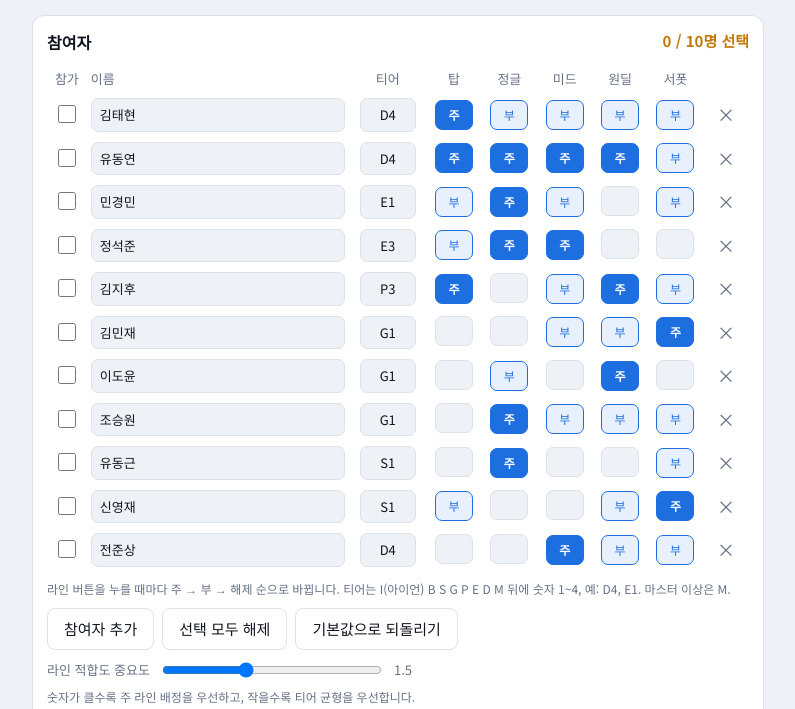
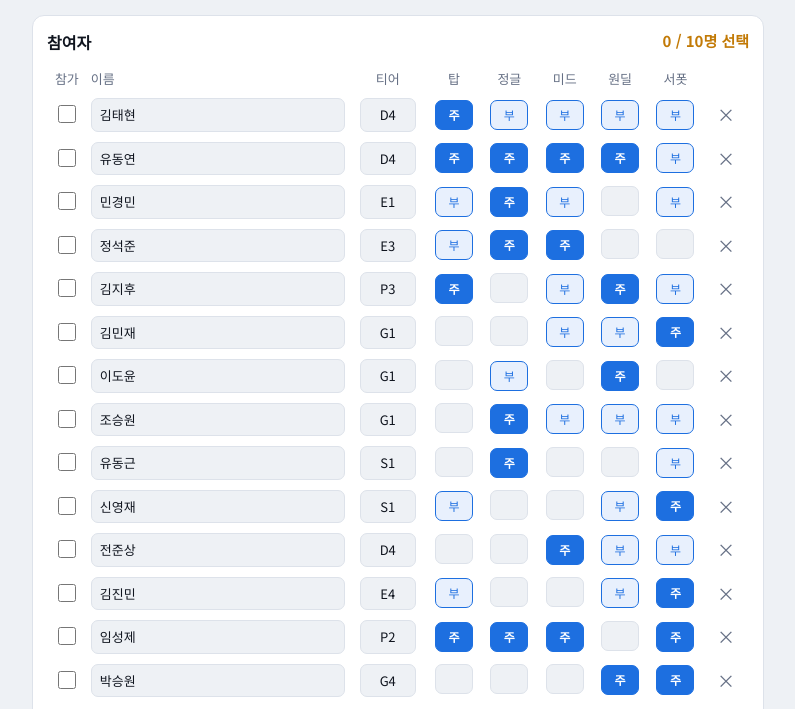
Before and after one commit to SpencerJoh/lol-balancer, a plain HTML site: page index.html in a window 1280 px wide. Shown: the part 91-800 px from the top of the page, without its empty margins (242-1037 px from the left). Drawn offline with Linux system fonts and the light colour scheme.

Commit message:
Update index.html

```diff
--- a/index.html
+++ b/index.html
@@ -99,7 +99,10 @@ var DEF=[
 ['조승원',[1],[2,3,4],'G1'],
 ['유동근',[1],[4],'S1'],
 ['신영재',[4],[0,3],'S1'],
-['전준상',[2],[3,4],'D4']
+['전준상',[2],[3,4],'D4'],
+['김진민',[4],[0,3],'E4'],
+['임성제',[0,1,2,4],[],'P2'],
+['박승원',[3,4],[],'G4']
 ];
 var KEY='lol-balancer-v2';
 function defaults(){return DEF.map(function(d){return{n:d[0],m:d[1].slice(),s:d[2].slice(),t:d[3],on:false}})}
```
